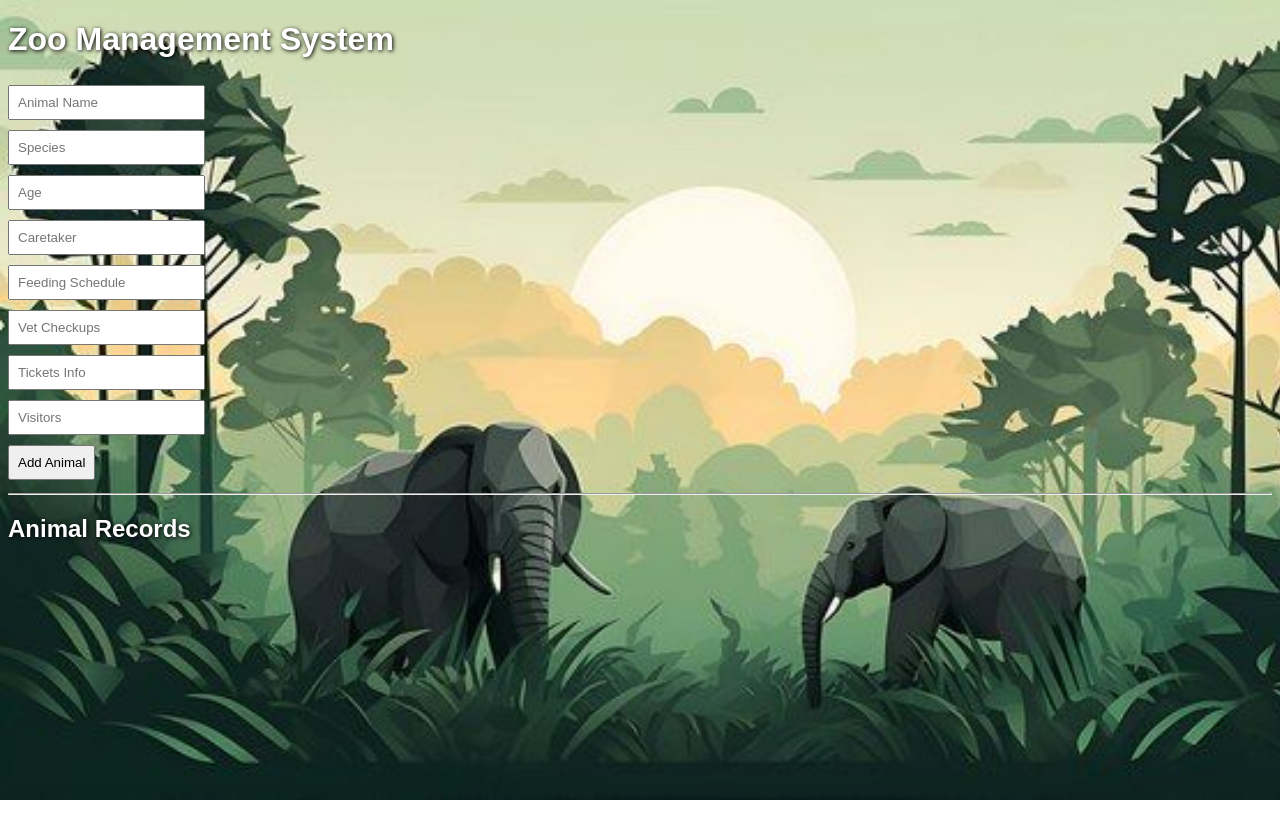
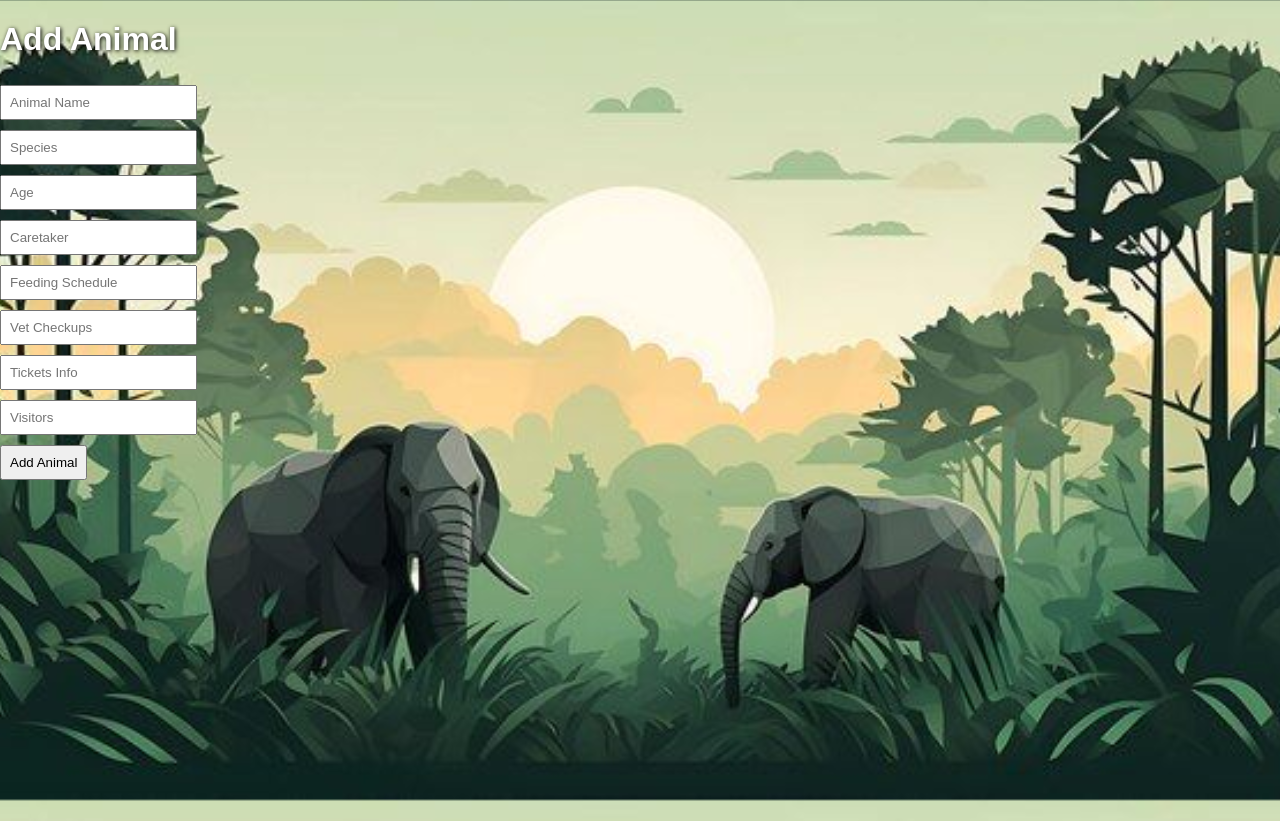
Before and after one commit to Padma1902/zoo-management-systems, a Flask app: template templates/index.html in a window 1280 px wide. Before the commit the page ends 800 px from the top, so only its background shows below. Run offline with Flask 3, Linux system fonts and the light colour scheme; the template is opened without the code that fills it, so the values that code supplies are empty.

Commit message:
Update index.html

```diff
--- a/templates/index.html
+++ b/templates/index.html
@@ -1,40 +1,34 @@
 <!DOCTYPE html>
 <html>
 <head>
-    <title>Zoo Management System</title>
+    <title>Add Animal</title>
     <style>
         body {
-            background-image: url('/static/zoo.jpg'); /* Use this path if using Flask */
+            background-image: url('/static/zoo.jpg');
             background-size: cover;
+            background-position: center;
             background-repeat: no-repeat;
             background-attachment: fixed;
             font-family: Arial, sans-serif;
-            color: #fff; /* Set global text color to white */
+            color: #fff;
+            min-height: 100vh;
+            margin: 0;
+            padding: 0;
         }
 
         form input, form button {
             margin: 5px 0;
             padding: 8px;
-            color: #000; /* Keep input text black for readability */
+            color: #000;
         }
 
-        h1, h2 {
+        h1 {
             text-shadow: 1px 1px 4px black;
-            color: #fff; /* Force white */
-        }
-
-        ul, li {
-            color: #fff; /* White text for list items */
-        }
-
-        a {
-            color: #ffcc00; /* Optional: light yellow links for visibility */
         }
     </style>
 </head>
 <body>
-    <h1>Zoo Management System</h1>
-
+    <h1>Add Animal</h1>
     <form action="/add" method="post">
         <input type="text" name="name" placeholder="Animal Name" required><br>
         <input type="text" name="species" placeholder="Species" required><br>
@@ -46,23 +40,5 @@
         <input type="number" name="visitors" placeholder="Visitors" required><br>
         <button type="submit">Add Animal</button>
     </form>
-
-    <hr>
-
-    <h2>Animal Records</h2>
-    <ul>
-        {% for animal in animals %}
-            <li>
-                <strong>{{ animal.name }}</strong> ({{ animal.species }}) - Age: {{ animal.age }}<br>
-                Caretaker: {{ animal.caretaker }}<br>
-                Feeding Schedule: {{ animal.feeding_schedule }}<br>
-                Vet Checkups: {{ animal.vet_checkups }}<br>
-                Tickets: {{ animal.tickets }}<br>
-                Visitors: {{ animal.visitors }}<br>
-                <a href="/delete/{{ loop.index0 }}">Delete</a>
-            </li>
-            <hr>
-        {% endfor %}
-    </ul>
 </body>
 </html>
```
